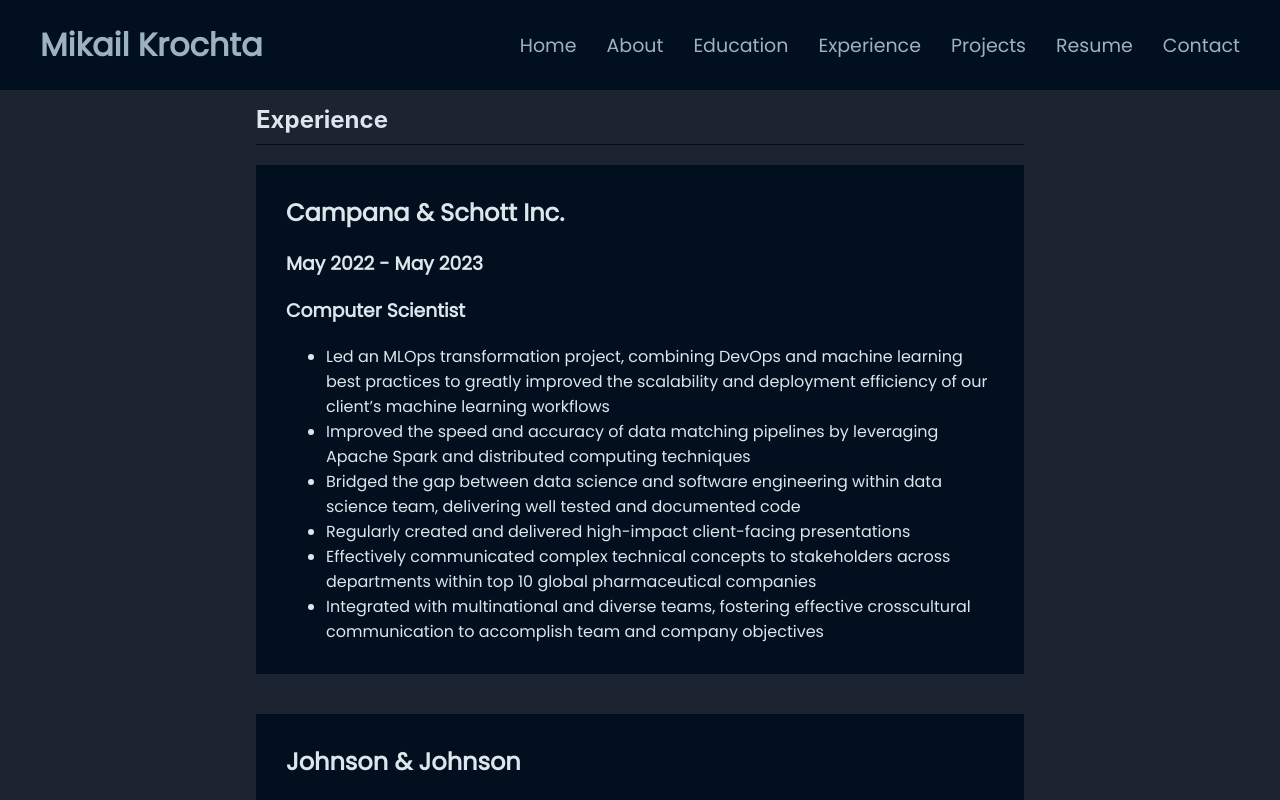
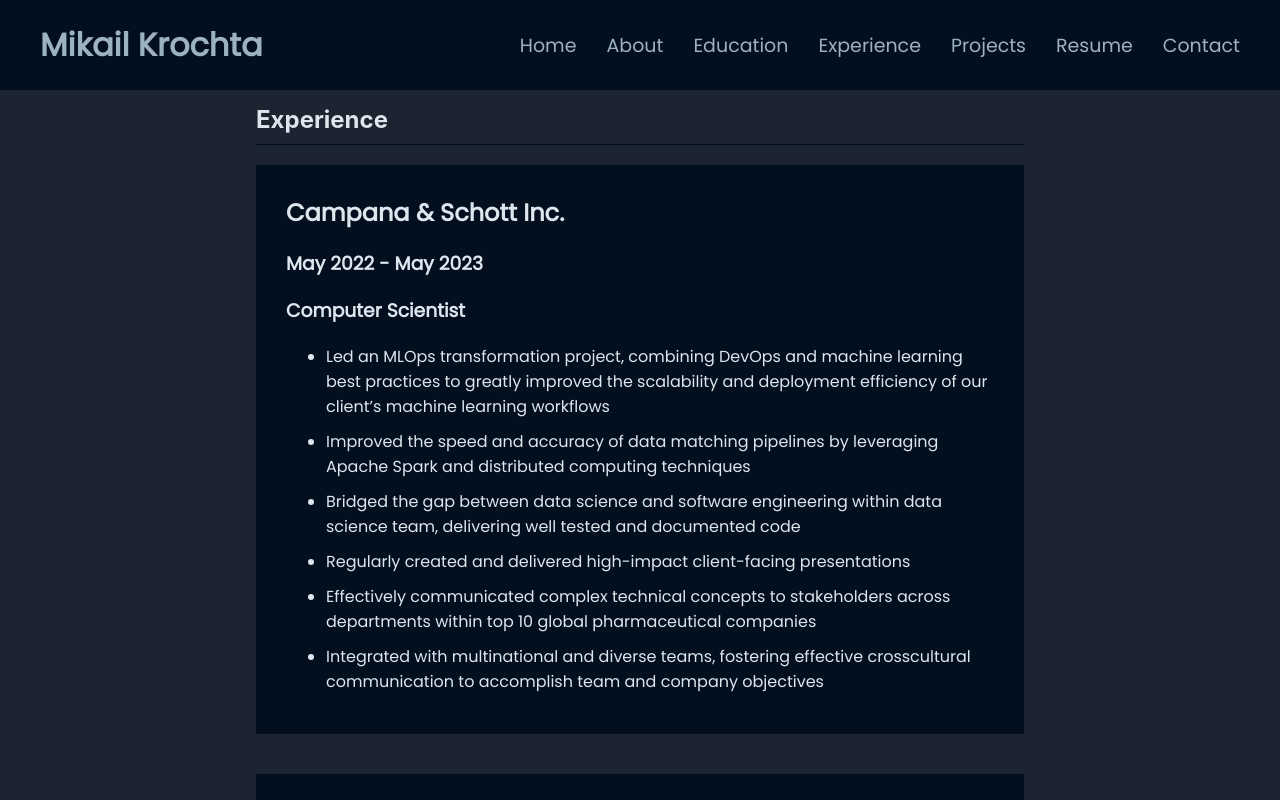
Before and after one commit to MikailJK/MikailJK.github.io, a Next.js app: page /experience in a window 1280 px wide. Shown: the top 800 px of the page. Built offline with nearby package versions, Linux system fonts and the light colour scheme.

Commit message:
Updated spaceing of Experiences

```diff
--- a/styles/experience.module.css
+++ b/styles/experience.module.css
@@ -66,3 +66,8 @@
     margin-inline-end: 0px;
     padding-inline-start: 40px
 }
+
+.content li{
+    color: 200, 0,0, ;
+    margin-bottom: 10px;
+}
```
